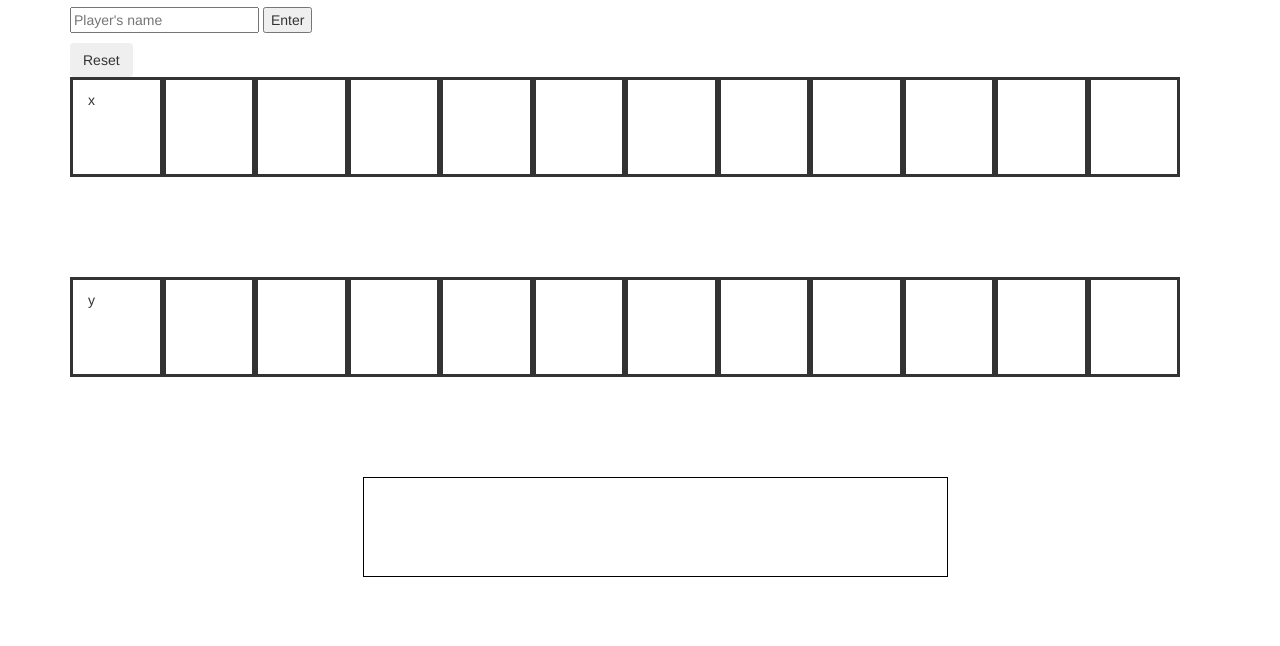
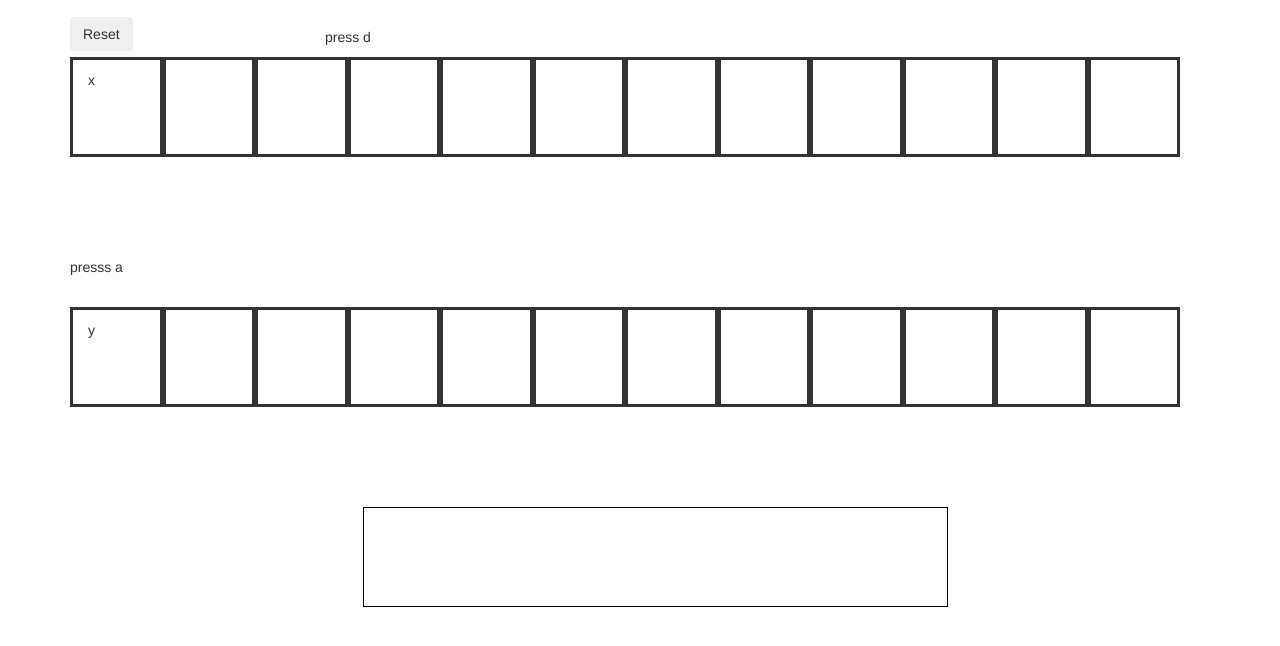
Before and after one commit to samuel1008/GA_WDI_project00_racing_game, a plain HTML site: page index.html in a window 1280 px wide. Shown: the part 64-710 px from the top of the page. Drawn offline with nearby package versions, Linux system fonts and the light colour scheme.

Commit message:
added instructions

```diff
--- a/index.html
+++ b/index.html
@@ -24,10 +24,7 @@
     </div>
   </div>
   <div class="row col-md-3">
-  <form id="target">
-    <input type="text" action= POST placeholder="Player's name">
-    <input type="submit" value="Enter">
-  </form>
+
     <div class="playerEntry">
     <ul><id="name"></id>
 
@@ -36,6 +33,7 @@
   </div>
   </div>
     <br>
+    <p>press d</p>
     <div class="row col-lg-12 track">
       <div class="col-md-1 box" id="1"></div>
       <div class="col-md-1 box" id="2"></div>
@@ -53,7 +51,9 @@
     <br>
     <div class="row col-lg-12 spacing"></div>
 
-
+    <p>
+      presss a
+    </p>
   <br>
     <div class="row col-lg-12 track">
       <div class="col-md-1 box" id="13"></div>
```
